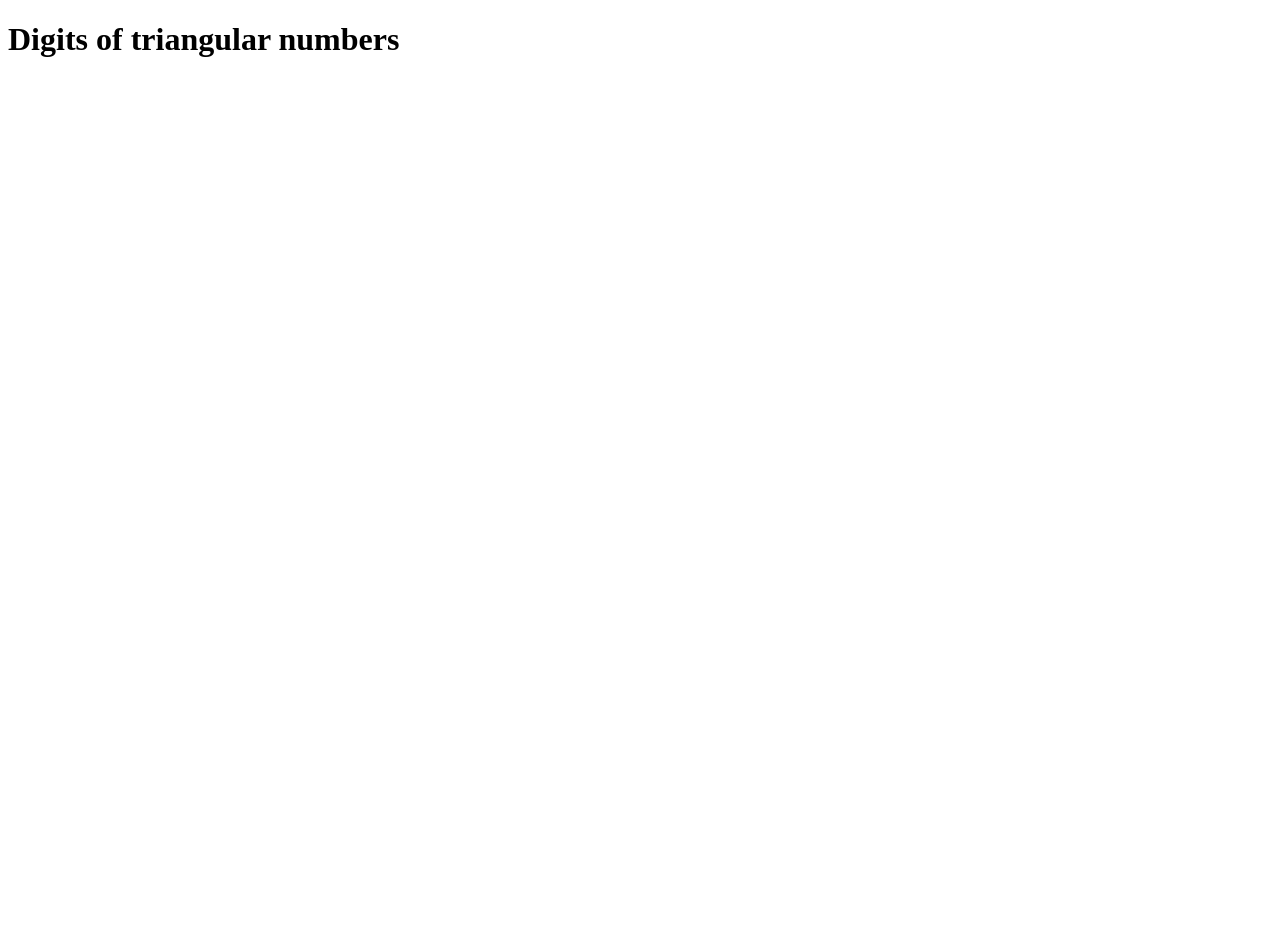
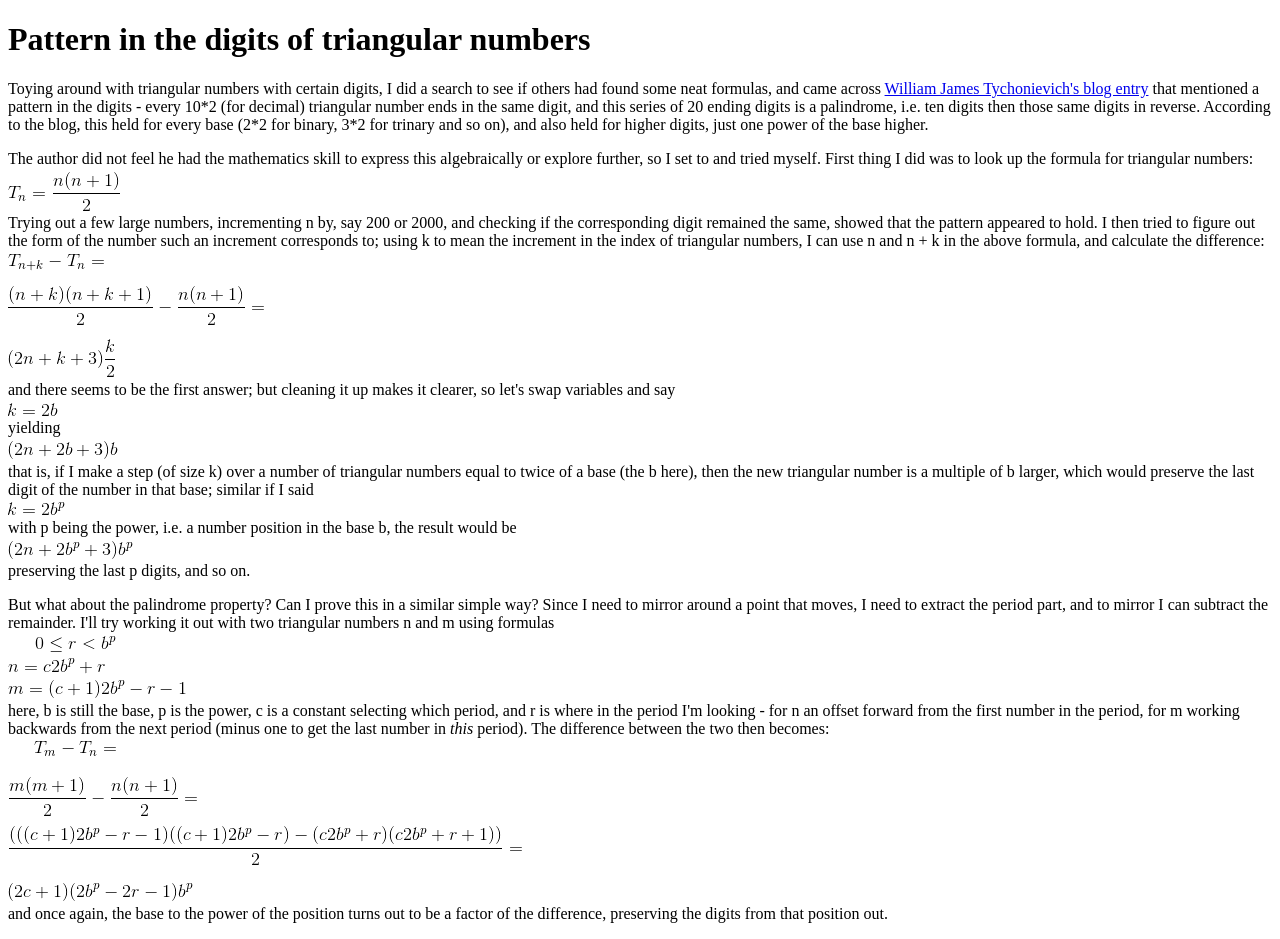
Before and after one commit to woldsom/woldsom.github.io, a plain HTML site: page triangular.html in a window 1280 px wide. Before the commit the page ends 800 px from the top, so only its background shows below. Drawn offline with Linux system fonts and the light colour scheme.

Commit message:
Finished post.

```diff
--- a/triangular.html
+++ b/triangular.html
@@ -1,7 +1,46 @@
 <!DOCTYPE html>
-<html>
+<html lang="en">
+<head>
+<meta charset="utf-8"/>
+<style>
+img.formula {
+  display: block;
+  margin: 0.5ex 0;
+  white-space: pre;
+}
+img.extra {
+  margin: 2ex 0;
+}
+</style>
+<title>Pattern in the digits of triangular numbers</title>
+</head>
 <body>
-<h1>Digits of triangular numbers</h1>
-<p></p>
+<h1>Pattern in the digits of triangular numbers</h1>
+<p>Toying around with triangular numbers with certain digits, I did a search to see if others had found some neat formulas, and came across <a href="https://narrowdesert.blogspot.com/2019/10/patterns-in-digits-of-triangular-numbers.html">William James Tychonievich's blog entry</a> that mentioned a pattern in the digits - every 10*2 (for decimal) triangular number ends in the same digit, and this series of 20 ending digits is a palindrome, i.e. ten digits then those same digits in reverse. According to the blog, this held for every base (2*2 for binary, 3*2 for trinary and so on), and also held for higher digits, just one power of the base higher.</p>
+<p>The author did not feel he had the mathematics skill to express this algebraically or explore further, so I set to and tried myself. First thing I did was to look up the formula for triangular numbers:
+<img class="formula" src="triangularBase.png" alt="T(n) = n * (n + 1) / 2" data-latex="T_{n} = \frac{n (n + 1)}{2}"/>
+Trying out a few large numbers, incrementing n by, say 200 or 2000, and checking if the corresponding digit remained the same, showed that the pattern appeared to hold. I then tried to figure out the form of the number such an increment corresponds to; using k to mean the increment in the index of triangular numbers, I can use n and n + k in the above formula, and calculate the difference:
+<img class="formula" src="triangularDiff.png" alt="T(n + k) - T(n) =" data-latex="T_{n + k} - T_{n} ="/>
+<img class="formula extra" src="triangularDiff2.png" alt="(n + k) * (n + k + 1) / 2 - n * (n + 1) / 2 =" data-latex="\frac{(n + k) (n + k + 1)}{2} - \frac{n (n + 1)}{2} ="/>
+<img class="formula" src="triangularDiff3.png" alt="(2n + k + 3) * k / 2" data-latex="(2n + k + 3) \frac{k}{2}"/>
+and there seems to be the first answer; but cleaning it up makes it clearer, so let's swap variables and say
+<img class="formula" src="clarify.png" alt="k = 2b" data-latex="k = 2b"/>
+yielding
+<img class="formula" src="clarify2.png" alt="(2n + 2b + 3) * b" data-latex="(2n + 2b + 3) b"/>
+that is, if I make a step (of size k) over a number of triangular numbers equal to twice of a base (the b here), then the new triangular number is a multiple of b larger, which would preserve the last digit of the number in that base; similar if I said
+<img class="formula" src="powerDiff.png" alt="k = 2b ^ p" data-latex="k = 2b^{p}"/>
+with p being the power, i.e. a number position in the base b, the result would be
+<img class="formula" src="powerDiff2.png" alt="(2n + 2b ^ p + 3) * b ^ p" data-latex="(2n + 2b^{p} + 3) b^{p}"/>
+preserving the last p digits, and so on.</p>
+<p>But what about the palindrome property? Can I prove this in a similar simple way? Since I need to mirror around a point that moves, I need to extract the period part, and to mirror I can subtract the remainder. I'll try working it out with two triangular numbers n and m using formulas
+<img class="formula" src="palindromeSetup.png" alt="0 < r < b ^ p
+n = c * 2b ^ p + r
+m = (c + 1) * 2b ^ p - r - 1" data-latex="0 \leq  r < b ^ p \\ n = c 2b^{p} + r \\ m = (c + 1) 2b^{p} - r - 1"/>
+here, b is still the base, p is the power, c is a constant selecting which period, and r is where in the period I'm looking - for n an offset forward from the first number in the period, for m working backwards from the next period (minus one to get the last number in <em>this</em> period). The difference between the two then becomes:
+<img class="formula" src="palindromeShow.png" alt="T(m) - T(n) =
+m * (m + 1) / 2 - n * (n + 1) / 2 =
+(((c + 1) * 2b ^ p - r - 1) * ((c + 1) * 2b ^ p - r) - (c * 2b ^ p + r) * (c * 2b ^ p + r + 1)) / 2 =
+(2c + 1) * (2b ^ p - 2r -1) * b ^ p" data-latex="T_{m} - T{n} = \\\\ \frac{m (m + 1)}{2} - \frac{n (n + 1)}{2} = \\\\ \frac{(((c + 1) 2b^{p} - r - 1) ((c + 1) 2b^{p} - r) - (c2b^{p} + r) (c2b^{p} + r + 1))}{2} = \\\\ (2c + 1) (2b^{p} - 2r -1) b^{p}"/>
+and once again, the base to the power of the position turns out to be a factor of the difference, preserving the digits from that position out.</p>
 </body>
 </html>
```
Also changed, not shown: clarify.png (added), clarify2.png (added), palindromeSetup.png (added), palindromeShow.png (added), powerDiff.png (added), powerDiff2.png (added), triangularBase.png (added), triangularDiff.png (added), triangularDiff2.png (added), triangularDiff3.png (added).
